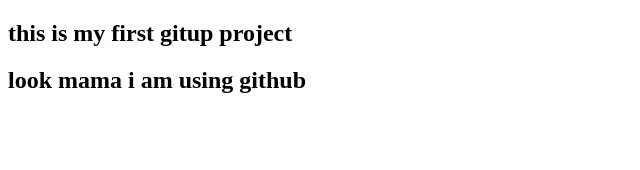
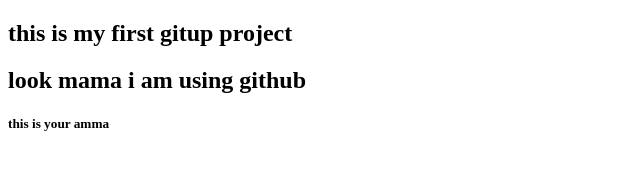
Before and after one commit to samirbinalam/my-first-website, a plain HTML site: page index.html in a window 1280 px wide. Shown: the full height of the page, 0-640 px from the left. Drawn offline with Linux system fonts and the light colour scheme.

Commit message:
ok check

```diff
--- a/index.html
+++ b/index.html
@@ -8,5 +8,6 @@
 <body>
     <h2>this is my first gitup project</h2>
     <h2>look mama i am using github</h2>
+    <h5>this is your amma</h5>
 </body>
 </html>
```
